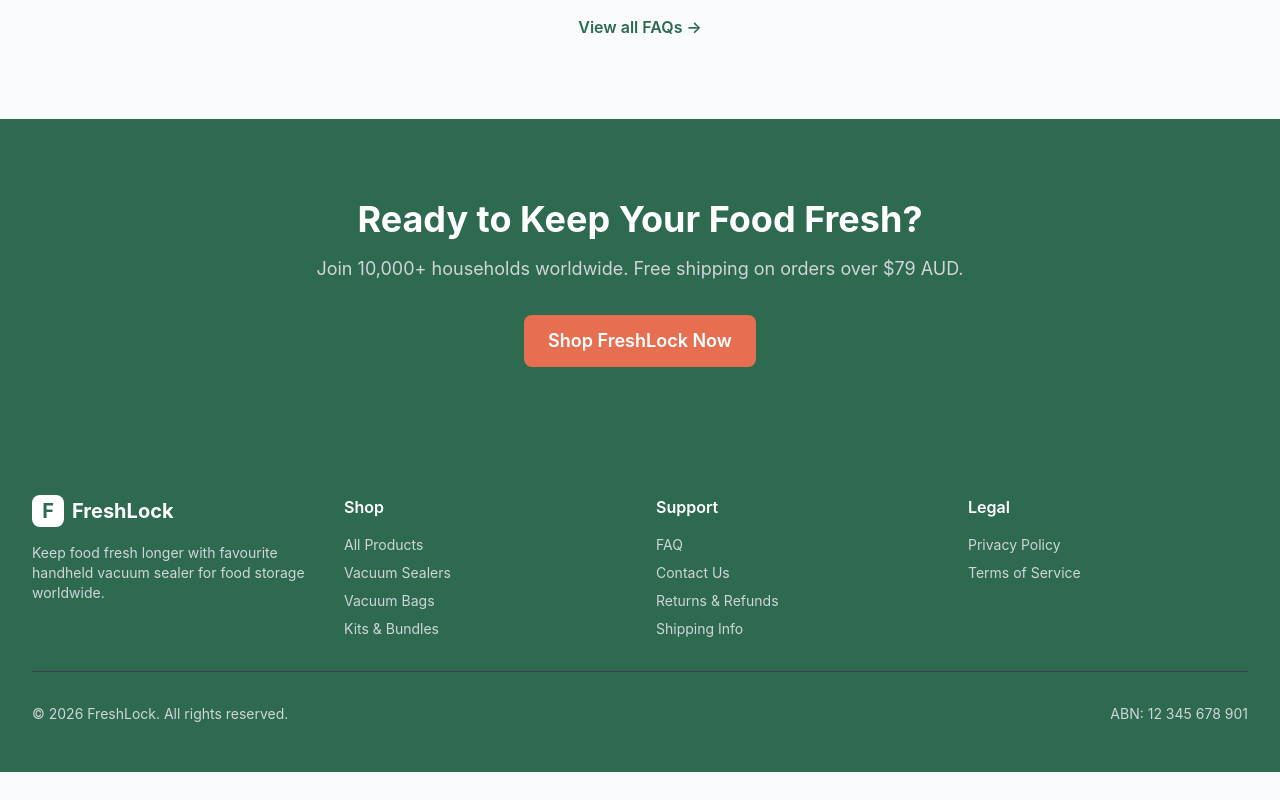
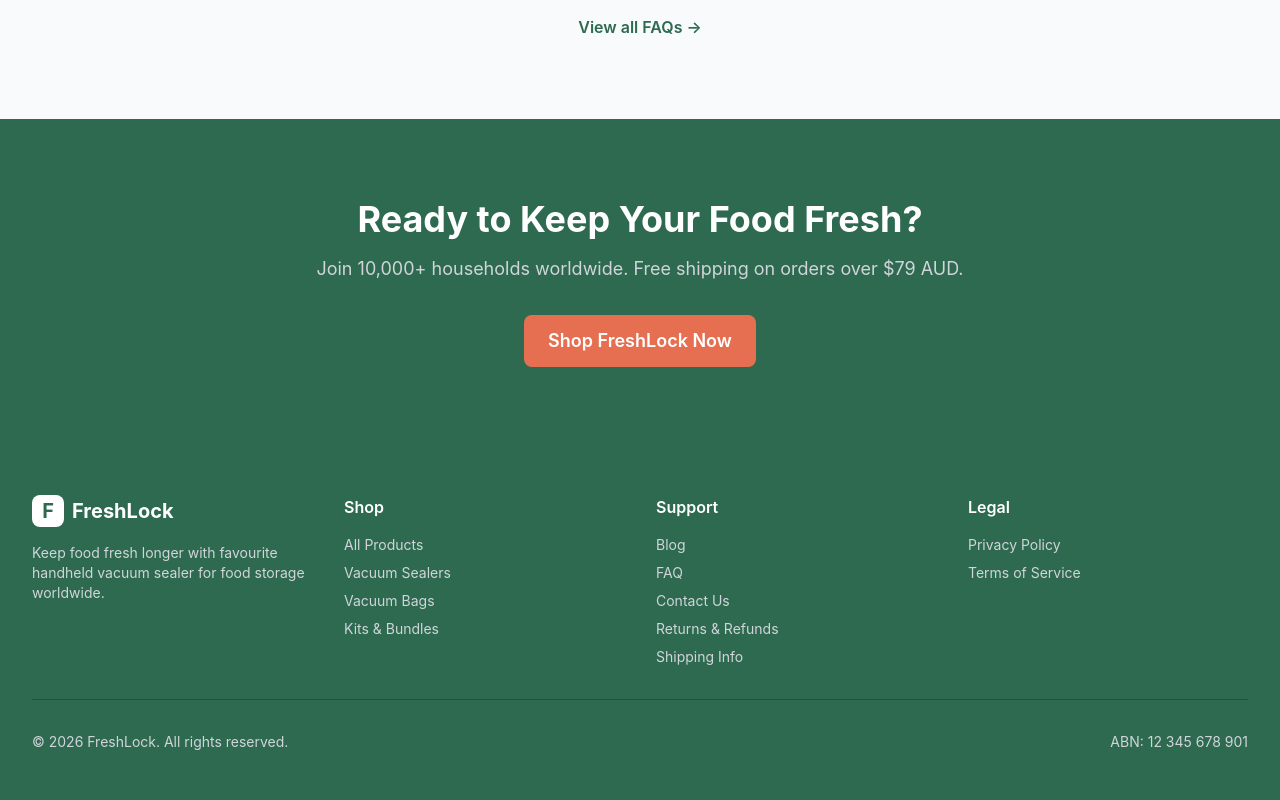
Before and after one commit to jasonyuan886/freshlock-store, a Next.js app: page / in a window 1280 px wide. Shown: the part 4957-5757 px from the top of the page. Before the commit the page ends 5729 px from the top, so only its background shows below. Built offline with nearby package versions, Linux system fonts and the light colour scheme.

Commit message:
Blog system + 3 SEO articles: components/Footer.tsx

```diff
--- a/components/Footer.tsx
+++ b/components/Footer.tsx
@@ -50,6 +50,11 @@ export default function Footer() {
             <h3 className="font-semibold mb-4">Support</h3>
             <ul className="space-y-2 text-sm">
               <li>
+                <Link href="/blog" className="text-gray-300 hover:text-white transition">
+                  Blog
+                </Link>
+              </li>
+              <li>
                 <Link href="/faq" className="text-gray-300 hover:text-white transition">
                   FAQ
                 </Link>
```
